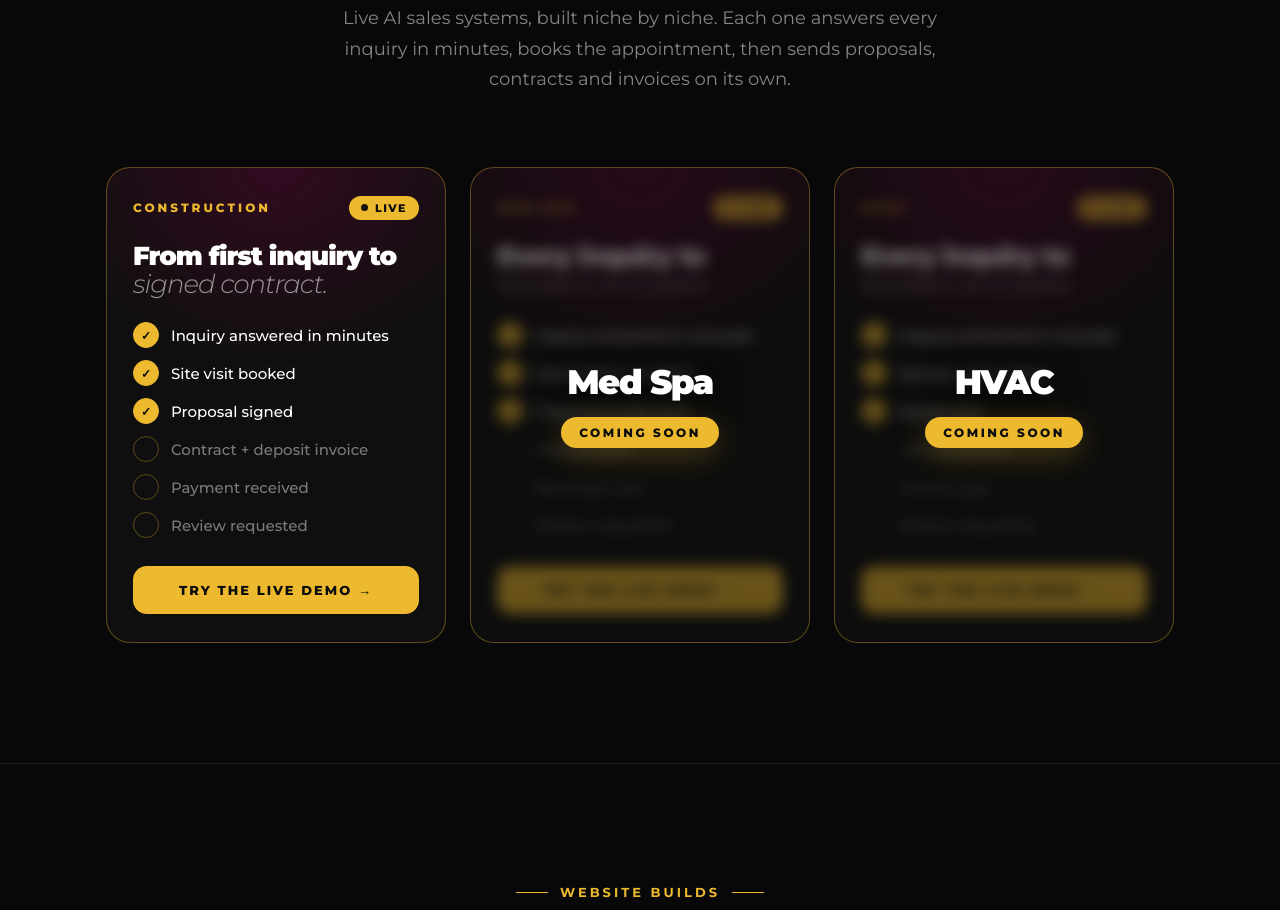
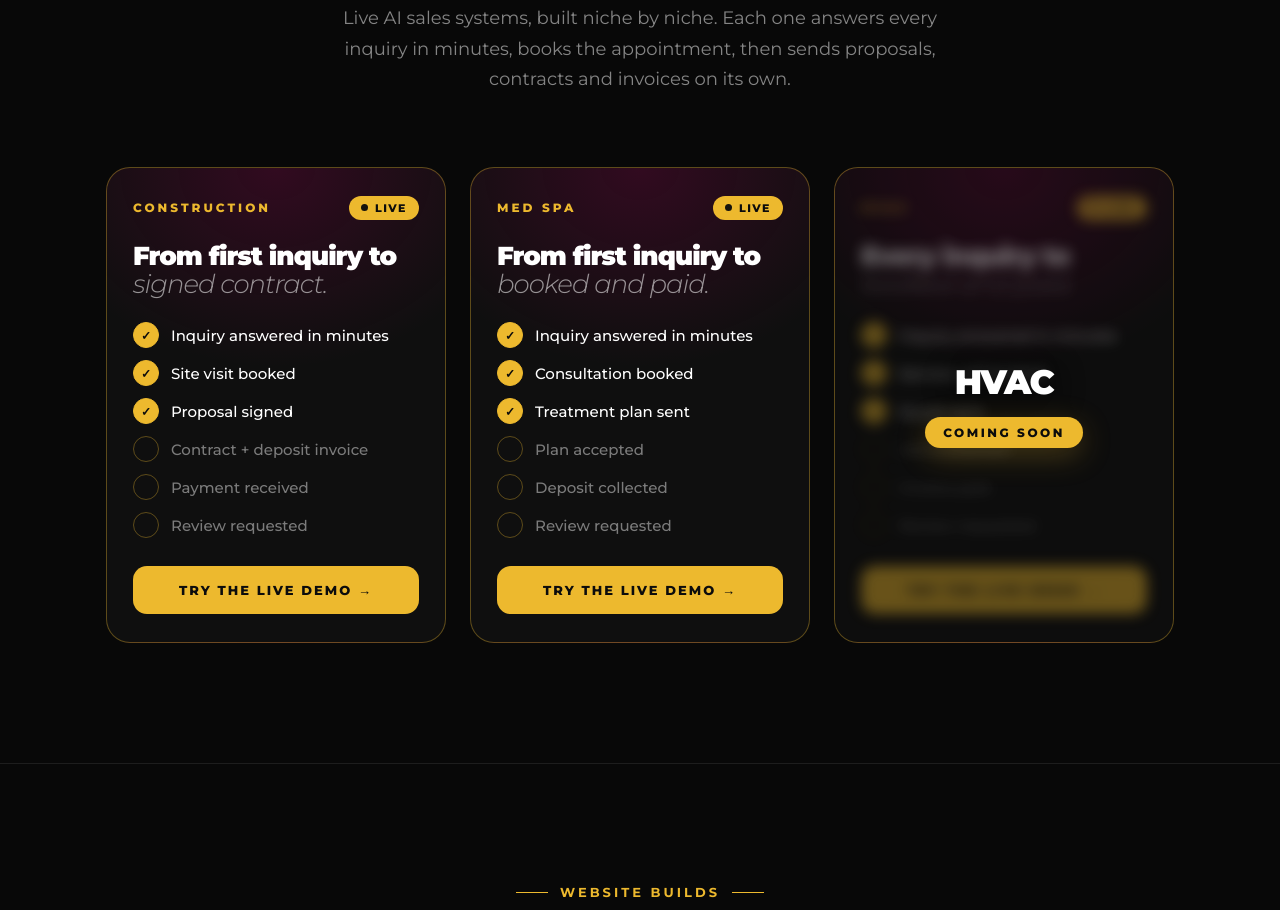
Before and after one commit to Dakyang0301/Joy-Irine-Barnayha-Automation-AI-Architect, a plain HTML site: page index.html in a window 1280 px wide. Shown: the part 3348-4258 px from the top of the page. Drawn offline with Linux system fonts and the light colour scheme; a script that the page names is missing.

Commit message:
AI Sales Systems: Med Spa card now live (links to Med Spa demo)

```diff
--- a/index.html
+++ b/index.html
@@ -899,16 +899,23 @@ footer{background:var(--bg);padding:32px 64px;display:flex;align-items:center;ju
       <span class="ais-cta">Try the live demo →</span>
     </a>
 
-    <!-- SYSTEM: Med Spa (coming soon) -->
-    <div class="ais-card is-live is-soon">
-      <div class="ais-blur" aria-hidden="true">
-        <div class="ais-top"><span class="ais-niche">Med Spa</span><span class="ais-live">Live</span></div>
-        <h3 class="ais-hook">Every inquiry to <em>booked and paid.</em></h3>
-        <ul class="ais-stages"><li class="on">Inquiry answered in minutes</li><li class="on">Consultation booked</li><li class="on">Treatment plan sent</li><li>Deposit paid</li><li>Reminder sent</li><li>Review requested</li></ul>
-        <span class="ais-cta">Try the live demo →</span>
+    <!-- SYSTEM 2: Med Spa (live) -->
+    <a class="ais-card is-live" href="https://medspa-demo-one.vercel.app/" target="_blank" rel="noopener">
+      <div class="ais-top">
+        <span class="ais-niche">Med Spa</span>
+        <span class="ais-live">Live</span>
       </div>
-      <div class="ais-soon-overlay"><b>Med Spa</b><span>Coming soon</span></div>
-    </div>
+      <h3 class="ais-hook">From first inquiry to <em>booked and paid.</em></h3>
+      <ul class="ais-stages" id="aisStagesMedspa">
+        <li>Inquiry answered in minutes</li>
+        <li>Consultation booked</li>
+        <li>Treatment plan sent</li>
+        <li>Plan accepted</li>
+        <li>Deposit collected</li>
+        <li>Review requested</li>
+      </ul>
+      <span class="ais-cta">Try the live demo →</span>
+    </a>
 
     <!-- SYSTEM: HVAC (coming soon) -->
     <div class="ais-card is-live is-soon">
@@ -924,15 +931,15 @@ footer{background:var(--bg);padding:32px 64px;display:flex;align-items:center;ju
   </div>
   <script>
   // Stages light up one by one, slowly, then restart (like the live demo tracker)
-  (function(){
-    var items=document.querySelectorAll('#aisStages li'); if(!items.length) return;
+  ['#aisStages li', '#aisStagesMedspa li'].forEach(function(sel){
+    var items=document.querySelectorAll(sel); if(!items.length) return;
     if(window.matchMedia('(prefers-reduced-motion: reduce)').matches){items.forEach(function(li){li.classList.add('on')});return;}
     var i=0;
     setInterval(function(){
       if(i<items.length){items[i].classList.add('on');i++;}
       else{items.forEach(function(li){li.classList.remove('on')});i=0;}
     },1400);
-  })();
+  });
   </script>
 </section>
 
```
